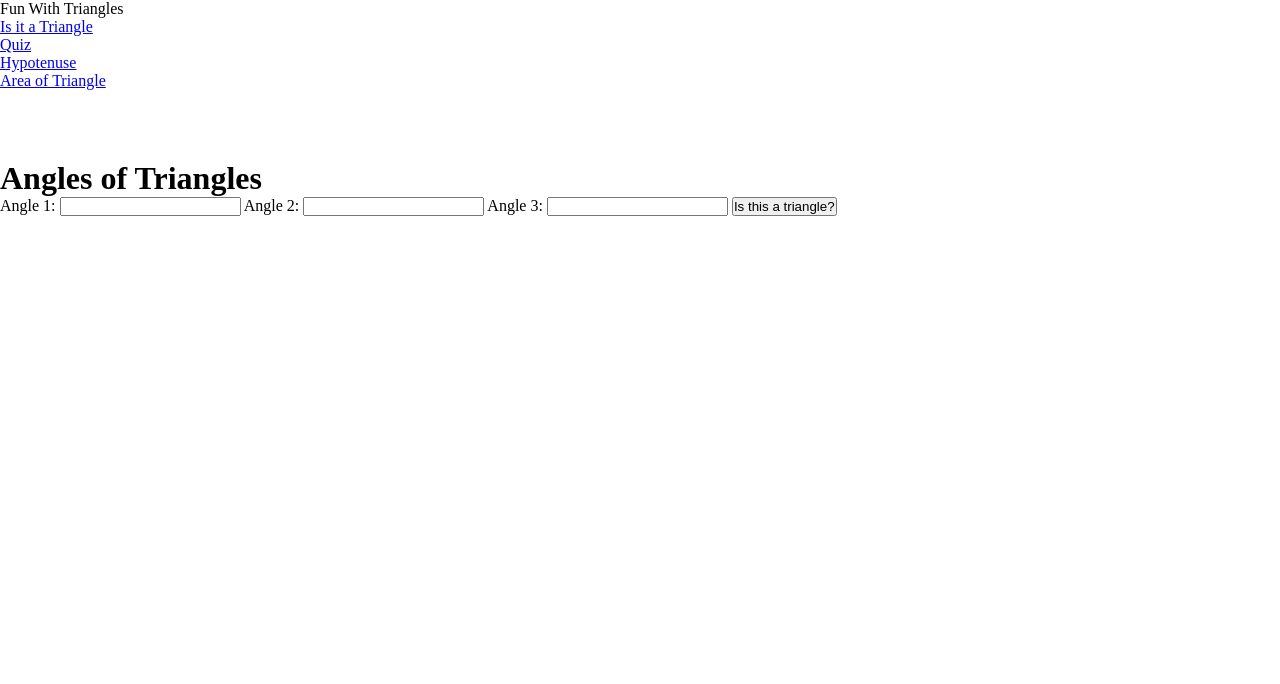
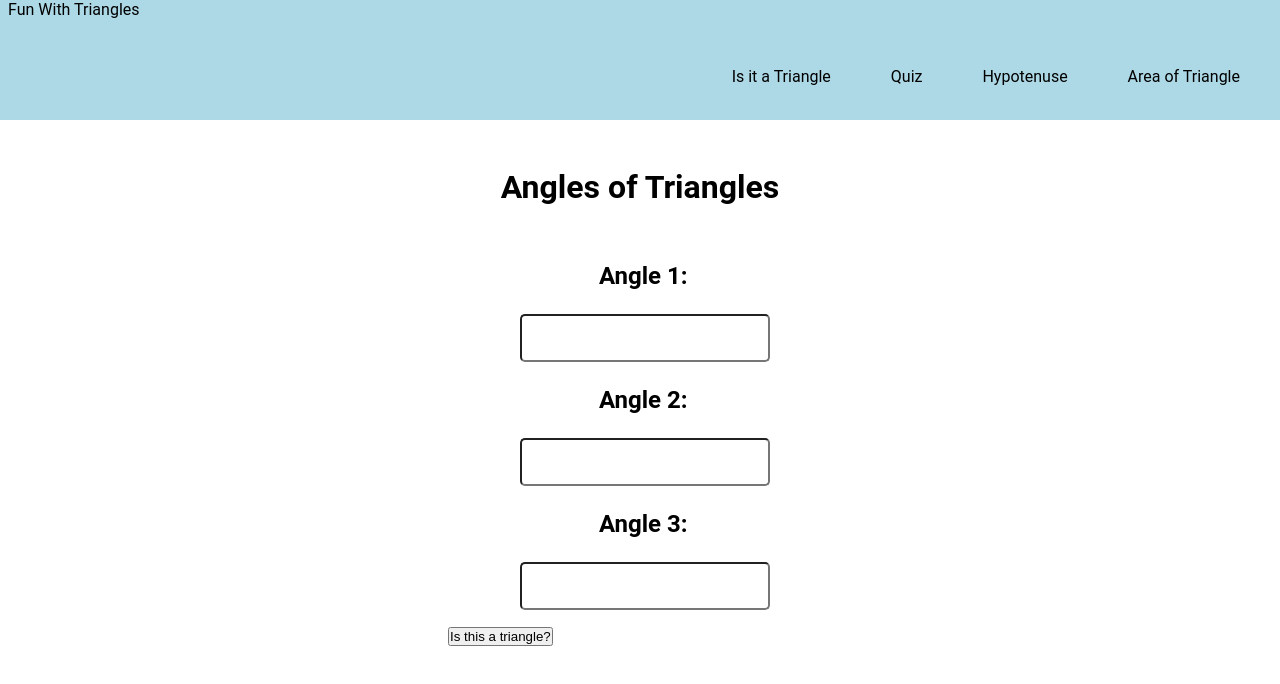
Before and after one commit to Abhirup-Sarkar/Fun-with-triangles, a plain HTML site: page Is-Triangle/Is-Triangle.html in a window 1280 px wide. Drawn offline with Linux system fonts and the light colour scheme.

Commit message:
aligned css

```diff
--- a/Is-Triangle/Is-Triangle.css
+++ b/Is-Triangle/Is-Triangle.css
@@ -1,35 +1,66 @@
+
 *{
     margin:0rem;
     padding:0rem;
 }
-.container_navigation{
+@import url('https://fonts.googleapis.com/css2?family=Roboto&display=swap');
+
+.navigation{
     width:100%;
-    height:20vh;
-    /* background-color: lightblue;
-    padding: 1rem; */
+    height:15vh;
+    background-color: lightblue;
+}
+.navigation .nav-brand {
+    display: inline;
+    margin: 3rem 1rem 0.5rem 0.5rem;
+    font-size: 1rem;
+    text-align: left;
+
+}
+
+.navigation .nav-pills{
+    text-align: right;
+    margin: 3rem 1rem 0.5rem 0.5rem;
+}
+ .nav-pills_inline{
+     list-style: none;
+     display: inline;
+     padding: 1rem;
+     margin: 1rem .5rem 1rem 1rem;
+
+}
+a{
+    text-decoration: none;
+    color:black;
+
+}
+
+
+body{
+    font-family: 'Roboto', sans-serif;
+}
+header{
+
+    text-align: center;
+    width: 100%;
+    margin: 2rem 0rem 2rem 0rem;
+    padding: 1rem 0rem 1rem 0rem;
+
+}
+ .container{
+    width: 30%;
+    margin: auto;
 
 
 }
- /* .nav-brand{
-    display: inline;
-    text-align: left;
-    padding: 1rem;
-    margin-top: 4rem;
+label, input{
+    display: block;
+    width: 60%;
+    margin: 1rem 4.5rem 1rem 4.5rem;
+    padding: 0.5rem;
+    font-size: large;
+    border-radius: 5px ;
+    text-align: center;
+    font-weight: bold;
     font-size: 1.5rem;
-    font-weight: bold;
 }
- .nav-pills__links{
-    list-style: none;
-    display: inline-block;
-    text-align: right;
-
-
-
-}
-.nav-pills{
-
-}
-
-.container-quiz{
-    text-align:center;
-} */
--- a/Is-Triangle/Is-Triangle.html
+++ b/Is-Triangle/Is-Triangle.html
@@ -1,42 +1,58 @@
 <!DOCTYPE html>
 <html lang="en">
+
 <head>
     <meta charset="UTF-8">
     <meta http-equiv="X-UA-Compatible" content="IE=edge">
     <meta name="viewport" content="width=device-width, initial-scale=1.0">
     <title>Quiz on Triangles</title>
-    <link rel="stylesheet" href="/Is-Triangle.css">
+    <link rel="stylesheet" href="/Is-Triangle/Is-Triangle.css">
 </head>
+
 <body>
-    <nav class = "container_navigation">
-        <div class = "nav-brand">
+
+    <nav class="navigation">
+        <div class="nav-brand">
             Fun With Triangles
         </div>
-        <div class="nav-pills">
-            <ul>
-                <li class="nav-pills__links"><a class = "link" href = "index.html">Is it a Triangle</a></li>
-                <li class="nav-pills__links"><a class = "link" href = "/quiz/Quiz.html">Quiz</a></li>
-                <li class="nav-pills__links"><a class = "link" href = "/hypotenuse/hypotenuse.html">Hypotenuse</a></li>
-                <li class="nav-pills__links"><a class = "link" href = "/area-of-triangle/area-of-triangle.html">Area of Triangle</a></li>
-            </ul>
-        </div>
+
+        <ul class="nav-pills">
+            <li class="nav-pills_inline">
+                <a class="nav-pills_link" href="/Is-Triangle/Is-Triangle.html">Is it a Triangle</a>
+            </li>
+            <li class="nav-pills_inline">
+                <a class="nav-pills_link" href="/quiz/Quiz.html">Quiz</a>
+            </li>
+            <li class="nav-pills_inline">
+                <a class="nav-pills_link" href="/hypotenuse/hypotenuse.html">Hypotenuse</a>
+            </li>
+            <li class="nav-pills_inline">
+                <a class="nav-pills_link" href="/area-of-triangle/area-of-triangle.html">Area of Triangle</a>
+            </li>
+        </ul>
+
     </nav>
+    <header>
+        <h1 class="hero-heading">Angles of Triangles</h1>
+    </header>
     <div class="container">
-        <h1 class="hero-heading">Angles of Triangles</h1>
-        <label for = "angle-1">Angle 1: </label>
+        <label for="angle-1">Angle 1: </label>
         <input type="number" id="angle-1">
-        <label for = "angle-2">Angle 2: </label>
+        <label for="angle-2">Angle 2: </label>
         <input type="number" id="angle-2">
-        <label for = "angle-3">Angle 3: </label>
+        <label for="angle-3">Angle 3: </label>
         <input type="number" id="angle-3">
+
         <button id="triangle-button">Is this a triangle?</button>
-        <div class = "output-text"></h2>
+        <div class="output-text">
 
 
-    </div>
+
+     </div>
 
 
 
 </body>
-<script src="Is-Triangle.js" type = "text/javaScript"></script>
+<script src="Is-Triangle.js" type="text/javaScript"></script>
+
 </html>
```
